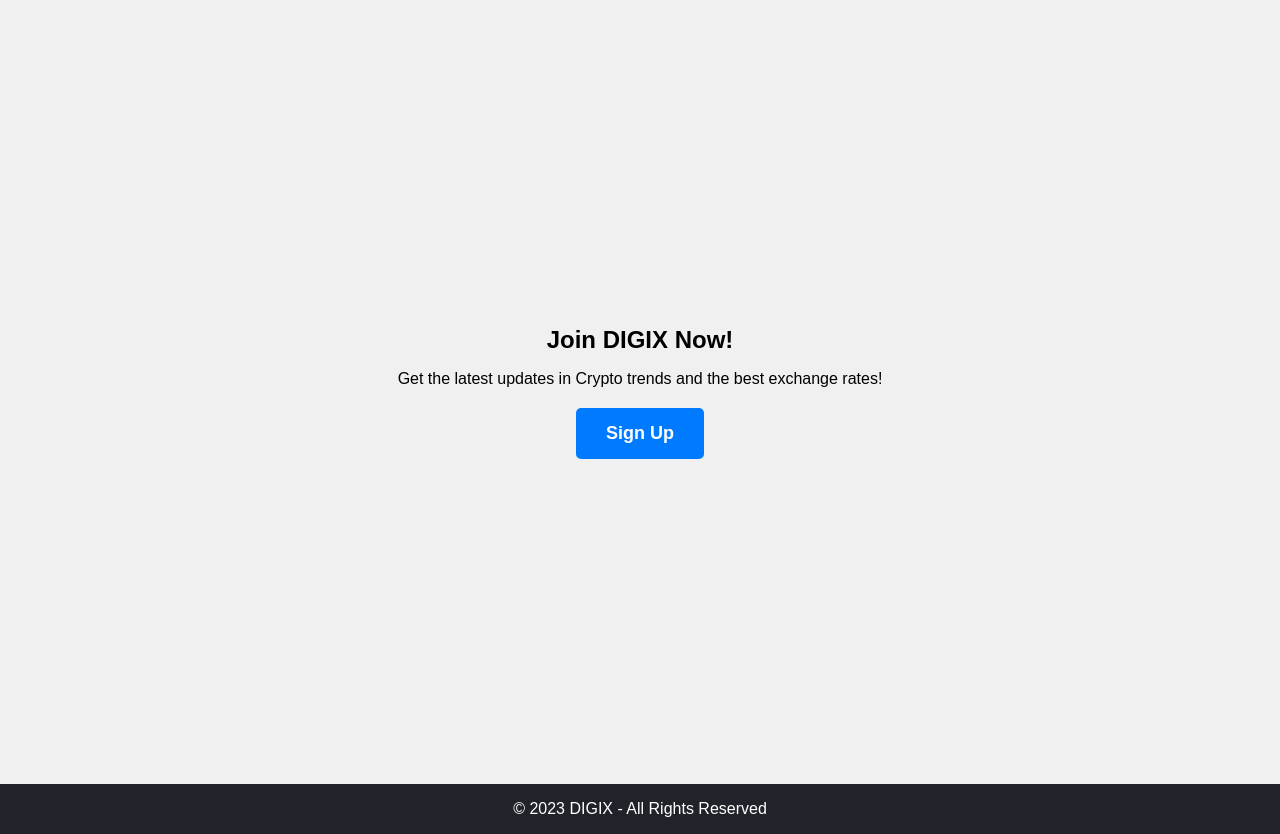
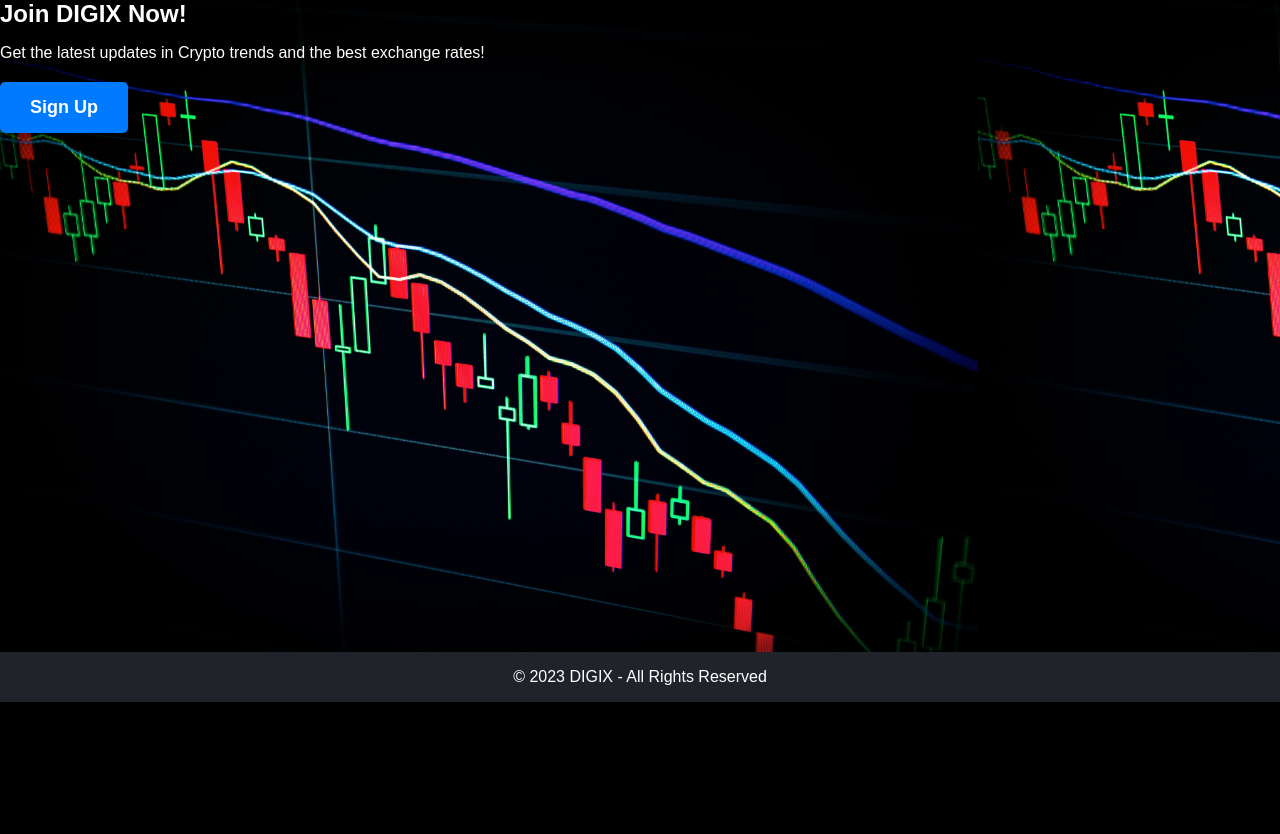
Before and after one commit to RH0IS/DIGIX, a Django app: page / in a window 1280 px wide. Shown: the part 98-932 px from the top of the page. After the commit the page ends 800 px from the top, so only its background shows below. Run offline with Django 4.2, Linux system fonts and the light colour scheme.

Commit message:
Fahim | main | added background image

```diff
--- a/coinmarketapp/static/coinmarketapp/styles.css
+++ b/coinmarketapp/static/coinmarketapp/styles.css
@@ -66,9 +66,19 @@
 
 .content {
     flex: 1;
-    max-width: 800px;
+    /*max-width: 800px;*/
+    /*margin: 0 auto;*/
+    /*padding: 2rem;*/
+    background-image: url("hero.jpg");
+    background-size: contain;
+}
+
+.u-color-white{
+    color: white;
+}
+
+.u-position-center{
     margin: 0 auto;
-    padding: 2rem;
 }
 
 footer {
--- a/templates/coinmarketapp/demo-page.html
+++ b/templates/coinmarketapp/demo-page.html
@@ -2,11 +2,10 @@
 {% load static %}
 {% block content %}
     <section class="crypto-list">
-        <div class="background-image" style="background-image: '{% static 'coinmarketapp/crypto.jpg' %}'">
-            <h1 class="crypto-list h1">Join DIGIX Now!</h1>
-            <p>Get the latest updates in Crypto trends and the best exchange rates!</p>
+        <span class="u-color-white u-position-center"><h1 class="crypto-list h1">Join DIGIX Now!</h1>
+            <p>Get the latest updates in Crypto trends and the best exchange rates!</p></span>
+
             <a href="#signup" class="sign-up-btn">Sign Up</a>
-        </div>
     </section>
     <!-- Add more sections as needed (About, Features, Testimonials, etc.) -->
     <section id="about" class="about-section">
```
Also changed, not shown: coinmarketapp/static/coinmarketapp/hero.jpg (added).
